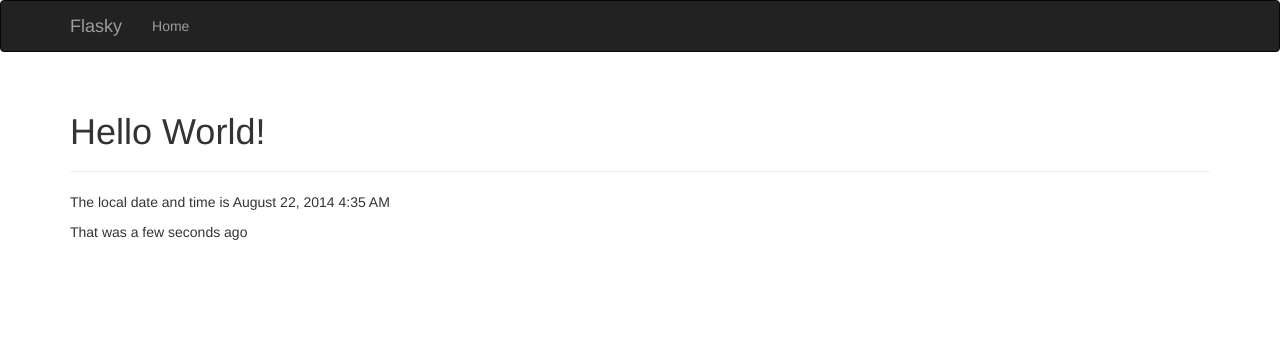
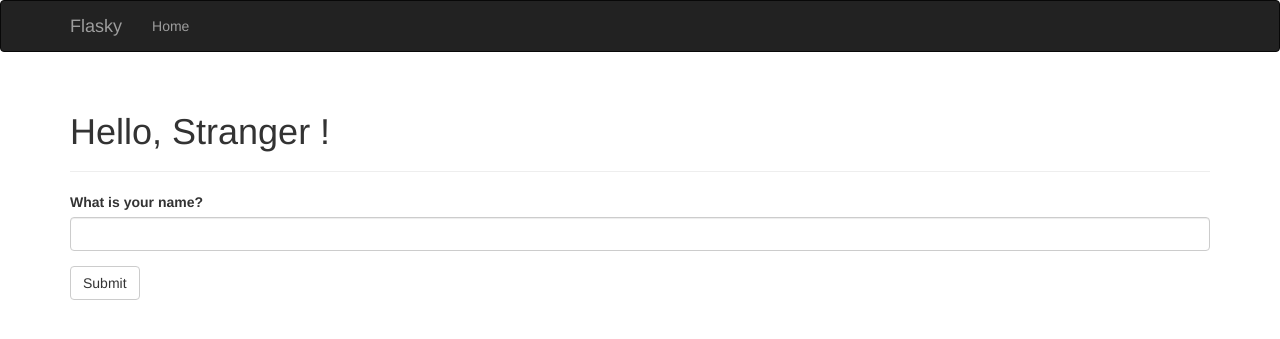
Before and after one commit to jephdo/flasky, a Flask app: page / in a window 1280 px wide. Shown: the top 339 px of the page. Run offline with Flask 2, Linux system fonts and the light colour scheme; some libraries are stand-ins or nearby versions.

Commit message:
added example for form and message flashing

```diff
--- a/flasky/app.py
+++ b/flasky/app.py
@@ -1,21 +1,45 @@
 from datetime import datetime
 
-from flask import Flask, render_template
+from flask import Flask, render_template, session, redirect, url_for, flash
 from flask.ext.script import Manager
 from flask.ext.bootstrap import Bootstrap
 from flask.ext.moment import Moment
+from flask.ext.wtf import Form
+
+from wtforms import StringField, SubmitField
+from wtforms.validators import Required
 
 app = Flask(__name__)
 app.config['DEBUG'] = None
+app.config['SECRET_KEY'] = 'secret key'
+
 manager = Manager(app)
 bootstrap = Bootstrap(app)
 moment = Moment(app)
 
 
-@app.route('/')
+class NameForm(Form):
+    name = StringField('What is your name?', validators=[Required()])
+    submit = SubmitField('Submit')
+
+
+@app.route('/', methods=['GET', 'POST'])
 def index():
-    return render_template('index.html',
-                           current_time=datetime.utcnow())
+    name = None
+    form = NameForm()
+
+    if form.validate_on_submit():
+        old_name = session.get('name')
+
+        if old_name is not None and old_name != form.name.data:
+            flash("Looks like you've changed your name!")
+
+        session['name'] = form.name.data
+        form.name.data = ''
+
+        return redirect(url_for('index'))
+
+    return render_template('index.html', form=form, name=session.get('name'))
 
 @app.route('/user/<name>')
 def user(name):
--- a/flasky/templates/base.html
+++ b/flasky/templates/base.html
@@ -35,7 +35,15 @@
 
 {% block content %}
     <div class="container">
+        {% for message in get_flashed_messages() %}
+            <div class="alert alert-warning">
+            <button type="button" class="close" data-dismiss="alert">&times;</button>
+            {{ message }}
+            </div>
+        {% endfor %}
+
         {% block page_content %}{% endblock %}
+
     </div>
 {% endblock %}
 
--- a/flasky/templates/index.html
+++ b/flasky/templates/index.html
@@ -1,12 +1,12 @@
 {% extends "base.html" %}
+{% import "bootstrap/wtf.html" as wtf %}
 
 {% block title %}Flasky{% endblock %}
 
 {% block page_content %}
 <div class="page-header">
-    <h1>Hello World!</h1>
+    <h1>Hello, {% if name %}{{ name }}{% else %}Stranger {% endif %}!</h1>
 </div>
 
-<p>The local date and time is {{ moment(current_time).format('LLL') }}</p>
-<p>That was {{ moment(current_time).fromNow(refresh=True) }}</p>
+{{ wtf.quick_form(form) }}
 {% endblock %}
--- a/requirements.txt
+++ b/requirements.txt
@@ -2,3 +2,4 @@ flask
 flask-script
 flask-bootstrap
 flask-moment
+flask-wtf
```
